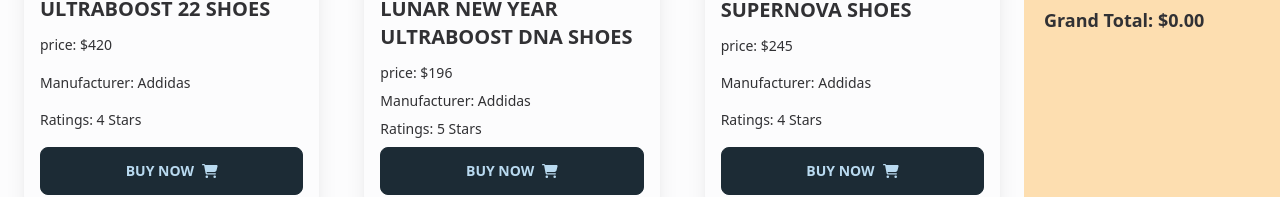
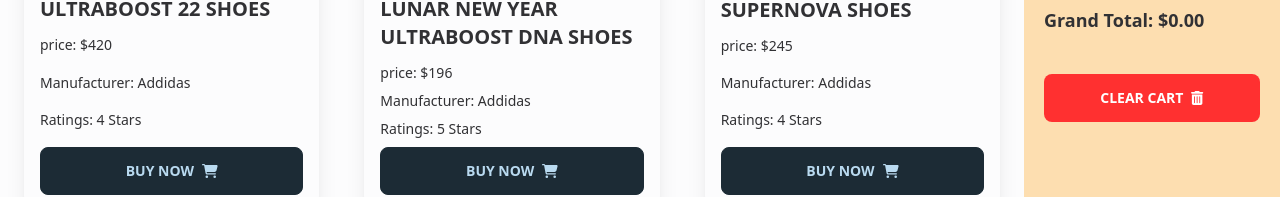
Before and after one commit to Ashik465/ema-john-react, a React (Vite) app: page / in a window 1280 px wide. Shown: the part 370-567 px from the top of the page. Built offline with nearby package versions, Linux system fonts and the light colour scheme.

Commit message:
clear-cart

```diff
--- a/src/components/Cart/Cart.jsx
+++ b/src/components/Cart/Cart.jsx
@@ -1,7 +1,10 @@
 import React from 'react';
+import { deleteShoppingCart } from '../../utilities/fakedb';
+import { FontAwesomeIcon } from '@fortawesome/react-fontawesome'
+  import { faTrashCan } from '@fortawesome/free-solid-svg-icons'
 
-const Cart = ({cart}) => {
-    console.log(cart)
+const Cart = ({cart,deleteCart}) => {
+    // console.log(cart)
 
     let quantity = 0 ;
     let totalPrize = 0 ;
@@ -23,6 +26,10 @@
          <p className='pt-3'>Total Shipping Charge: $ {totalShipping}</p>
          <p className='pt-3'>Tax: {tax.toFixed(2)}</p>
          <h6 className='pt-3 font-bold '>Grand Total: ${grandTotal.toFixed(2)}</h6>
+
+         <button onClick={deleteCart} className='btn mt-10 text-white bg-[#FF3030] border-none w-full'>Clear Cart
+         <FontAwesomeIcon className='ml-2' icon={faTrashCan} />
+         </button>
         </div>
     );
 };
--- a/src/components/Shop/Shop.jsx
+++ b/src/components/Shop/Shop.jsx
@@ -1,5 +1,5 @@
 import React, { useEffect, useState } from "react";
-import { addToDb, getShoppingCart } from "../../utilities/fakedb";
+import { addToDb, deleteShoppingCart, getShoppingCart } from "../../utilities/fakedb";
 import Cart from "../Cart/Cart";
 import Product from "../Product/Product";
 import "./Shop.css";
@@ -32,6 +32,14 @@
     addToDb(product.id);
   };
 
+// delete cart
+
+const deleteCart =()=>{
+deleteShoppingCart()
+setCart([])
+
+}
+
   useEffect(() => {
     const storedCart = getShoppingCart();
 
@@ -60,12 +68,13 @@
             product={product}
             key={product.id}
             handleCart={handleCart}
+
           ></Product>
         ))}
       </div>
 
       <div className="cart-container">
-        <Cart cart={cart}></Cart>
+        <Cart cart={cart} deleteCart={deleteCart} ></Cart>
       </div>
     </div>
   );
--- a/src/utilities/fakedb.js
+++ b/src/utilities/fakedb.js
@@ -34,6 +34,7 @@
 
 const deleteShoppingCart = () => {
     localStorage.removeItem('shopping-cart');
+
 }
 
 export {
```
